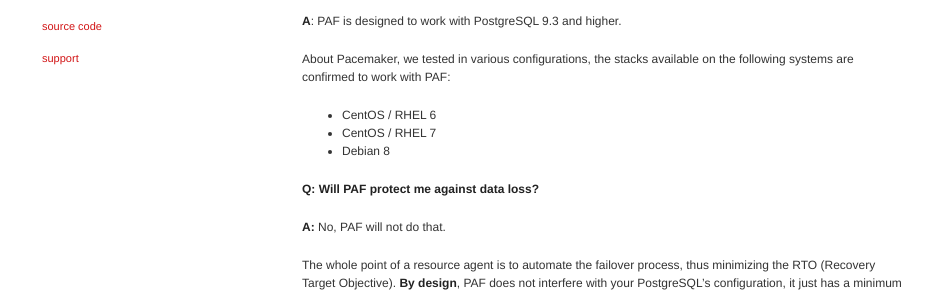
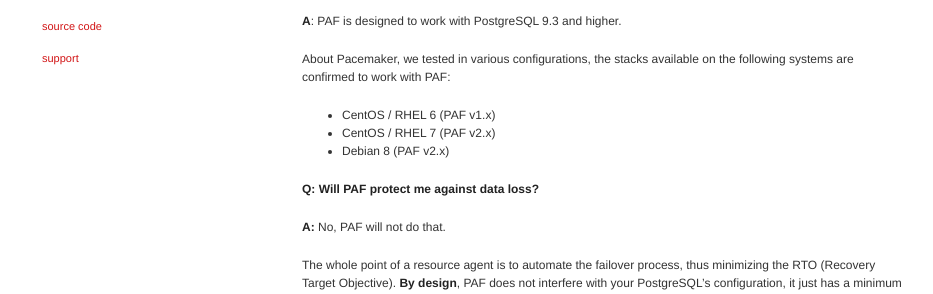
Before and after one commit to ClusterLabs/PAF, a Jekyll site: the page built from FAQ.md, in a window 1280 px wide and 900 px high, scrolled down 970 px. Shown: the part 260-554 px from the top of the window, without its empty margins (173-1106 px from the left). Built offline with Jekyll 4.4.1, drawn with Linux system fonts in a browser that asks for light colours.

Commit message:
Update doc with 2.0_rc1

```diff
--- a/FAQ.md
+++ b/FAQ.md
@@ -84,9 +84,9 @@
 About Pacemaker, we tested in various configurations, the stacks available
 on the following systems are confirmed to work with PAF:
 
-  * CentOS / RHEL 6
-  * CentOS / RHEL 7
-  * Debian 8
+  * CentOS / RHEL 6 (PAF v1.x)
+  * CentOS / RHEL 7 (PAF v2.x)
+  * Debian 8 (PAF v2.x)
 
 
 __Q: Will PAF protect me against data loss?__
```
Also changed, not shown: Quick_Start-CentOS-7.md (+1 -1 lines), Quick_Start-Debian-8.md (+2 -3 lines).
